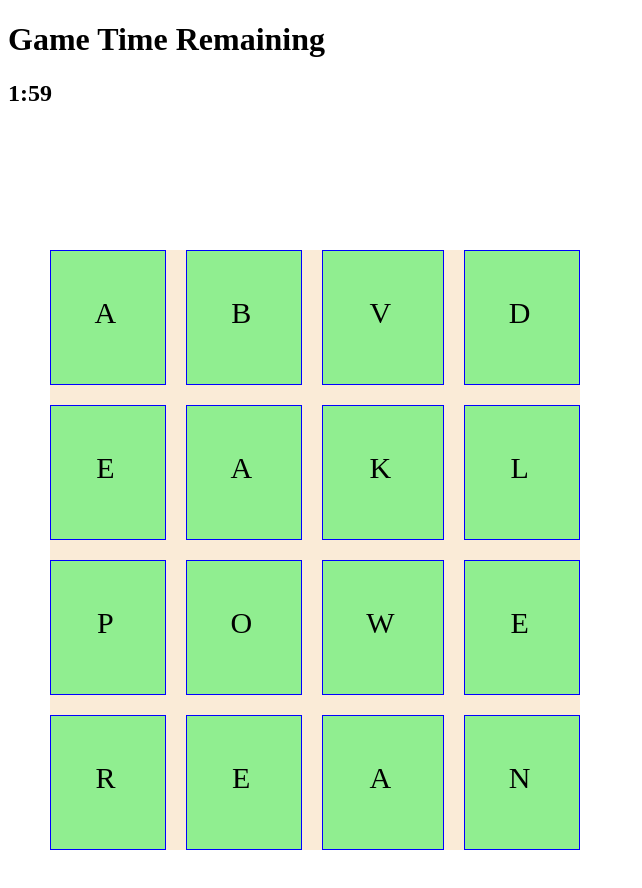
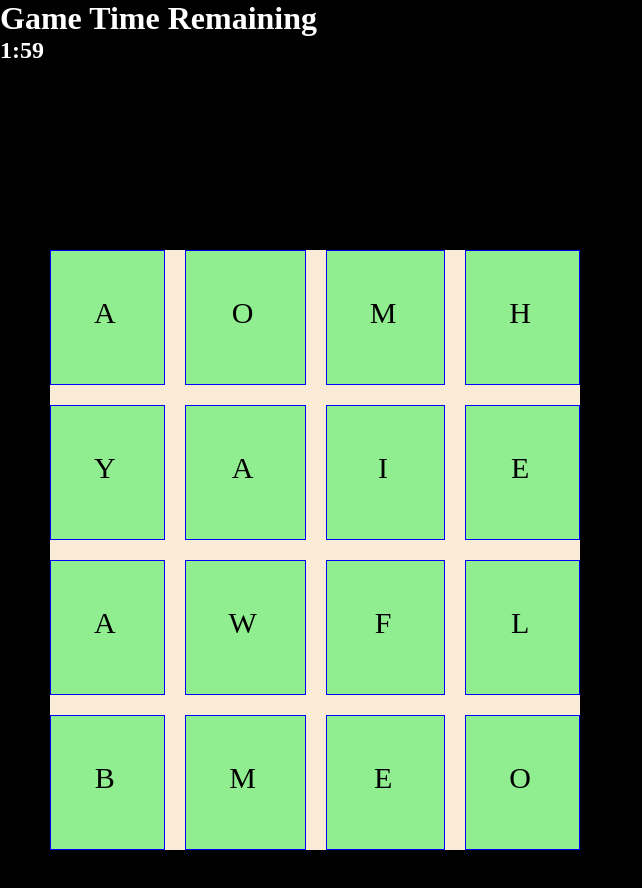
Before and after one commit to czhou578/Wordament-Wordle-v2, a React (Create React App) app in the folder my-app/: page / in a window 1280 px wide. Both pictures are taken after a click on the button "Play". Shown: the top 888 px of the page, without its empty margins (0-642 px from the left). Before the commit the page ends 850 px from the top, so only its background shows below. Built offline with nearby package versions, Linux system fonts and the light colour scheme.

Commit message:
board now refreshes with different letters each time

```diff
--- a/my-app/src/App.tsx
+++ b/my-app/src/App.tsx
@@ -2,20 +2,24 @@ import React, { useState } from "react";
 import { StartingModal } from "./components/StartingModal";
 import Board from "./components/Board";
 import Clock from "./components/Clock";
+import styles from './app.module.css'
 
 function App() {
   const [showBoard, setShowBoard] = useState(false);
+  const [timesUp, setTimesUp] = useState(false)
 
   return (
-    <div className="App">
+    <div className={styles.appContainer}>
+      <div>
         {!showBoard ? (
           <StartingModal showBoard={showBoard} showBoardHandler={setShowBoard} />
         ) : (
           <div>
-          <Clock />
+            <Clock timesUp={timesUp} setTimesUp={setTimesUp}/>
             <Board />
           </div>
         )}
+      </div>
     </div>
   );
 }
--- /dev/null
+++ b/my-app/src/app.module.css
@@ -0,0 +1,12 @@
+* {
+  padding: 0;
+  margin: 0;
+  overflow: hidden;
+}
+
+.appContainer {
+  background-color: black;
+  height: 100vh;
+  width: 100vw;
+  padding-bottom: 100px;
+}
--- a/my-app/src/components/Board.tsx
+++ b/my-app/src/components/Board.tsx
@@ -1,9 +1,43 @@
+import { MutableRefObject, useEffect, useRef } from "react";
 import styles from "./board.module.css";
 
 export default function Board() {
+  const boardRef = useRef() as MutableRefObject<HTMLInputElement>
+
+  useEffect(() => {
+    letterGenerator()
+  }, [])
+
+  function letterGenerator() { //generate the letters
+    let letterSquares = boardRef.current.getElementsByTagName('div'); //div elements
+    let arrayOfGenLetters = Array.prototype.slice.call(letterSquares); //array of div elements
+    let vowelString = "aeiou".toUpperCase();
+    let consonantString = "bcdfghjklmnpqrstvwxyz".toUpperCase();
+
+    const vowelDivInt = new Set(); //unique set representing divs
+
+    while (vowelDivInt.size != 8) { //determines which number div will receive vowel value
+      vowelDivInt.add(Math.floor(Math.random() * 16));
+    }
+
+    for (let i = 0; i < arrayOfGenLetters.length; i++) {
+      let result = '';
+      for (let j = 0; j < vowelDivInt.size; j++) {
+        if (vowelDivInt.has(i)) {
+          result = vowelString.charAt(Math.floor(Math.random() * 5)).toString();
+          arrayOfGenLetters[i].innerHTML = result;
+
+        } else {
+          result = consonantString.charAt(Math.floor(Math.random() * 20)).toString();
+          arrayOfGenLetters[i].innerHTML = result;
+        }
+      }
+    }
+  }
+
   return (
     <div className={styles.container}>
-      <div className={styles.board}>
+      <div className={styles.board} ref={boardRef}>
         <div className={styles.wordsquare}>A</div>
         <div className={styles.wordsquare}>B</div>
         <div className={styles.wordsquare}>V</div>
--- a/my-app/src/components/Clock.tsx
+++ b/my-app/src/components/Clock.tsx
@@ -1,6 +1,12 @@
 import { MutableRefObject, useEffect, useRef } from "react";
+import './clock.css'
 
-export default function Clock() {
+interface Props {
+  setTimesUp: (param: boolean) => void
+  timesUp: boolean
+}
+
+export default function Clock(props:Props) {
   const timerElement = useRef() as MutableRefObject<HTMLInputElement>
   const starting = 2;
   let time = starting * 60; //seconds
@@ -36,7 +42,7 @@ export default function Clock() {
   return (
     <div>
       <div className="time-clock">
-        <h1 className="header">Game Time Remaining</h1>
+        <h1 className="clock-header">Game Time Remaining</h1>
         <h2 id="timer" ref={timerElement}>2:00</h2>
       </div>
     </div>
--- a/my-app/src/components/StartingModal.tsx
+++ b/my-app/src/components/StartingModal.tsx
@@ -8,6 +8,7 @@ interface Props {
 export const StartingModal = (props: Props) => {
   return (
     <div className={styles.container}>
+      <div className={styles.content}>
         <div className={styles.header}>
           <h2>Welcome to Wordament!</h2>
         </div>
@@ -32,5 +33,6 @@ export const StartingModal = (props: Props) => {
           </button>
         </div>
       </div>
+    </div>
   );
 };
--- /dev/null
+++ b/my-app/src/components/clock.css
@@ -0,0 +1,3 @@
+.clock-header, #timer {
+  color: white;
+}
--- a/my-app/src/components/startingModal.module.css
+++ b/my-app/src/components/startingModal.module.css
@@ -1,9 +1,11 @@
-.container {
+
+.content {
+  position: absolute;
+  top: 10%;
   height: 800px;
   width: 900px;
   background-color: lightblue;
   margin-left: 27%;
-  margin-top: 5%;
   border-radius: 5px;
   box-shadow: 0 0 10px 10px darkblue;
 }
```
Lines whose indentation alone changed are shown as unchanged.
